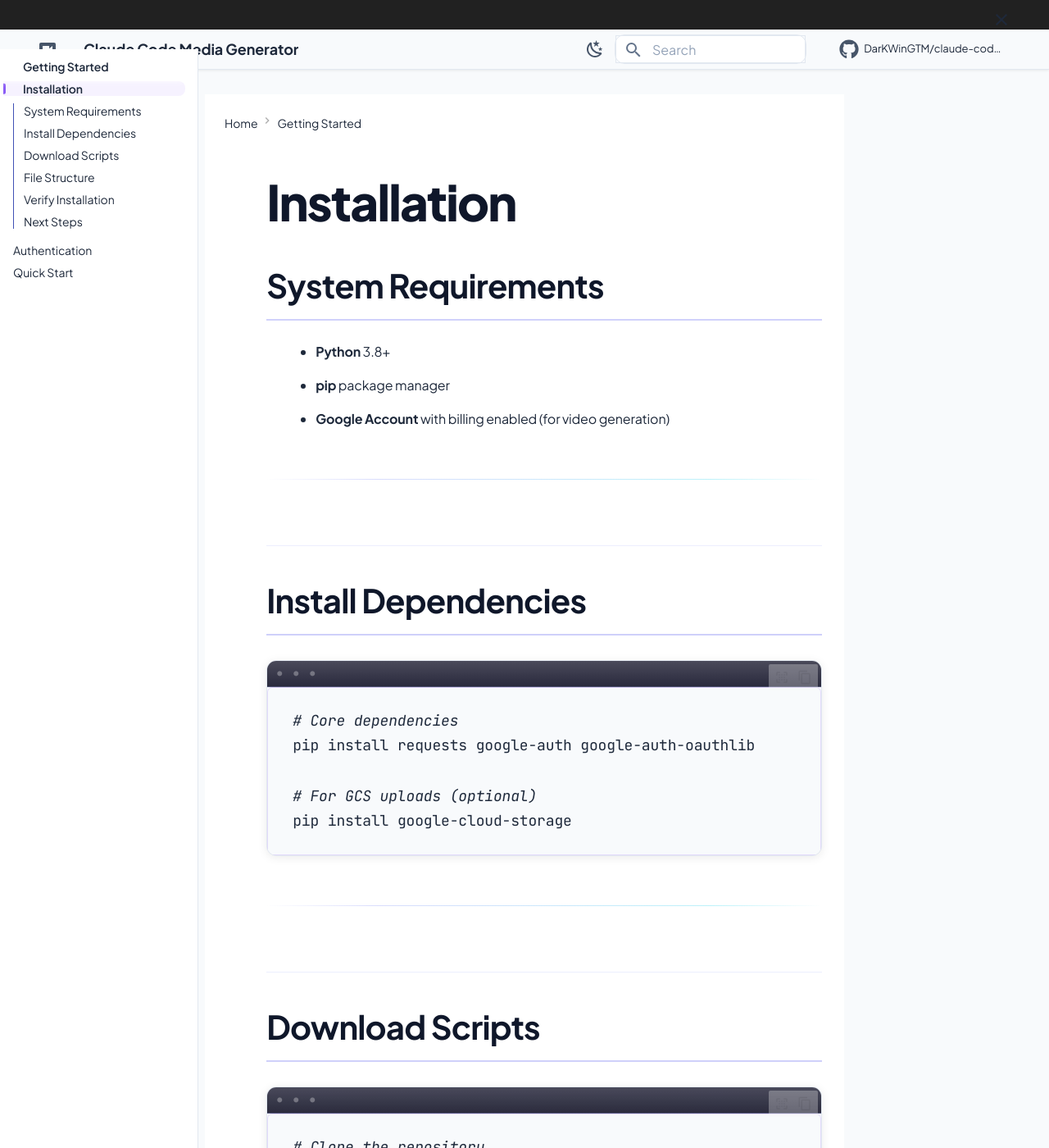
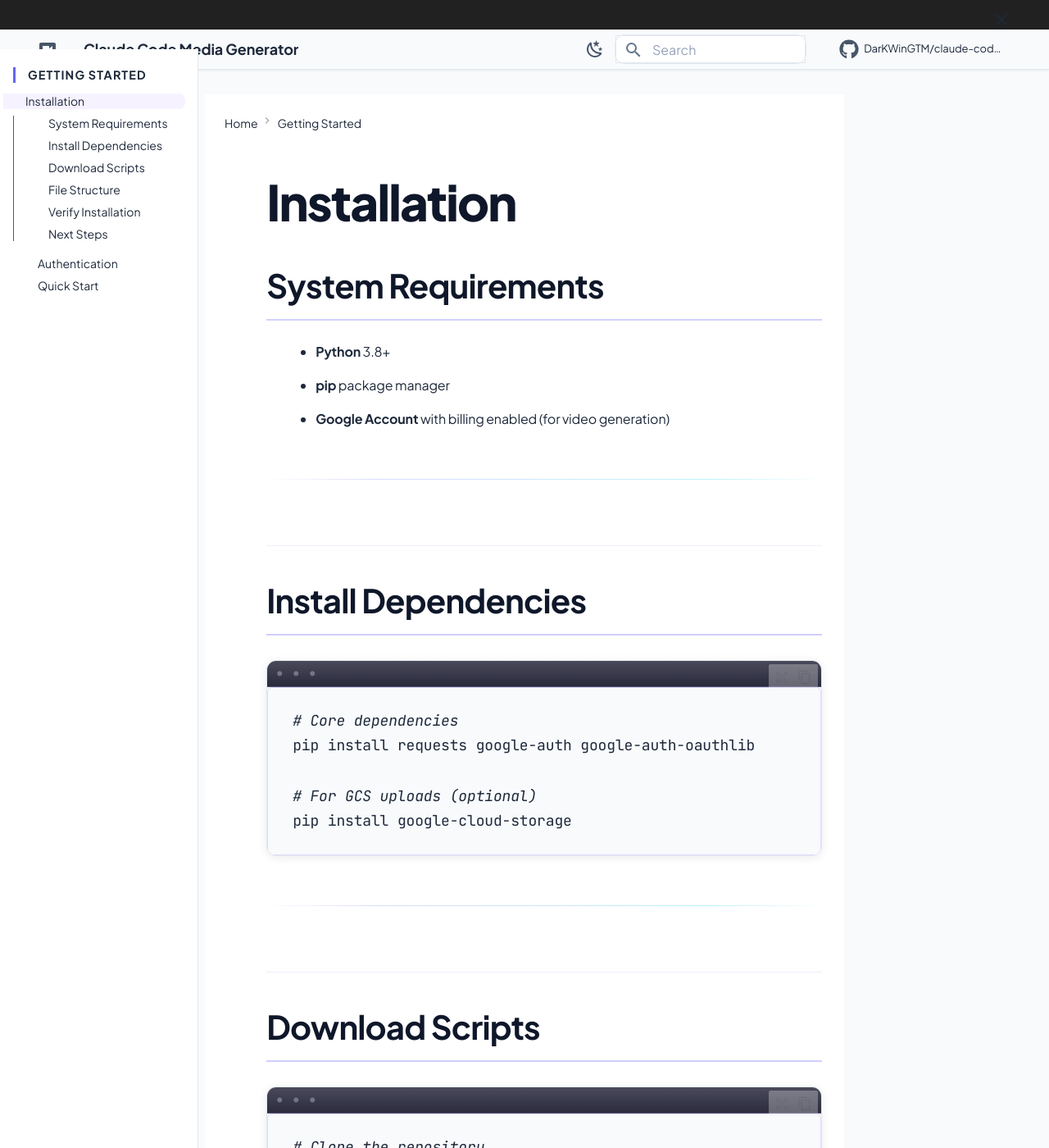
Before and after one commit to DarKWinGTM/claude-code-media-generator, an MkDocs documentation site: the page built from docs/getting-started/installation.md, in a window 1280 px wide and 1400 px high. Shown: the whole window at 82% size. Built offline with MkDocs 1.6.1 and Material for MkDocs 9.7.7, drawn with Linux system fonts in a browser that asks for light colours; comment, search, counter and statistics services are not loaded.

Commit message:
CSS v1.8.3: Prominent Sidebar Headers + Explicit Button ::after Reset
Changes:
- v1.8.2: Prominent sidebar section headers (uppercase, bold, accent border)
- v1.8.3: Explicit .md-button::after/::before reset with display/content: none
- Fix underline animation selector to exclude .md-button, .md-nav__link, etc.

Co-Authored-By: Claude <noreply@anthropic.com>

```diff
--- a/docs/stylesheets/extra.css
+++ b/docs/stylesheets/extra.css
@@ -1,7 +1,7 @@
 /* ===========================================
    Claude Code Media Generator - 2026 Design
    Glassmorphism + Gradient + Bento Grid
-   v1.8.1 - Fix Sidebar Top Position to Match Header
+   v1.8.3 - Explicit Button ::after Reset
    =========================================== */
 
 /* ===== Google Fonts Import ===== */
@@ -196,6 +196,51 @@ body, .md-typeset {
 .md-sidebar {
   background: rgba(15, 15, 25, 0.4);
   backdrop-filter: var(--glass-blur);
+}
+
+/* v1.8.2: Prominent Section Headers in Sidebar */
+.md-nav--primary > .md-nav__list > .md-nav__item > .md-nav__link,
+.md-nav--primary > .md-nav__list > .md-nav__item > label {
+  font-weight: 700 !important;
+  font-size: 0.72rem !important;
+  text-transform: uppercase !important;
+  letter-spacing: 0.08em !important;
+  color: var(--color-primary) !important;
+  border-left: 3px solid var(--color-secondary) !important;
+  padding-left: 0.75rem !important;
+  margin-left: 0 !important;
+  margin-top: 0.5rem !important;
+  margin-bottom: 0.25rem !important;
+  transition: all 0.3s ease !important;
+}
+
+.md-nav--primary > .md-nav__list > .md-nav__item > .md-nav__link:hover,
+.md-nav--primary > .md-nav__list > .md-nav__item > label:hover {
+  color: var(--color-secondary) !important;
+  border-left-color: var(--color-primary) !important;
+  background: rgba(99, 102, 241, 0.1) !important;
+  padding-left: 1rem !important;
+}
+
+/* Sub-items remain normal */
+.md-nav--primary .md-nav__item .md-nav__item .md-nav__link {
+  font-weight: 400 !important;
+  font-size: 0.7rem !important;
+  text-transform: none !important;
+  letter-spacing: normal !important;
+  border-left: none !important;
+  padding-left: 1.5rem !important;
+  color: var(--md-default-fg-color--light) !important;
+}
+
+.md-nav--primary .md-nav__item .md-nav__item .md-nav__link:hover {
+  color: var(--color-secondary) !important;
+  background: rgba(99, 102, 241, 0.05) !important;
+}
+
+.md-nav--primary .md-nav__item .md-nav__item .md-nav__link--active {
+  color: var(--color-primary) !important;
+  font-weight: 600 !important;
 }
 
 .md-nav__link:hover {
@@ -469,6 +514,16 @@ body, .md-typeset {
   height: var(--btn-height-lg);
   text-transform: none;
   letter-spacing: 0;
+  position: relative;
+}
+
+/* v1.8.3: Explicitly disable underline animation for buttons */
+.md-button::after,
+.md-button::before {
+  display: none !important;
+  content: none !important;
+  width: 0 !important;
+  height: 0 !important;
 }
 
 .md-button--primary {
@@ -729,7 +784,7 @@ body, .md-typeset {
   text-shadow: 0 0 15px var(--color-glow-cyan);
 }
 
-.md-typeset a::after {
+.md-typeset a:not(.md-button):not(.md-nav__link):not(.md-tabs__link):not(.headerlink)::after {
   content: '';
   position: absolute;
   bottom: -2px;
@@ -740,7 +795,7 @@ body, .md-typeset {
   transition: width 0.3s ease;
 }
 
-.md-typeset a:hover::after {
+.md-typeset a:not(.md-button):not(.md-nav__link):not(.md-tabs__link):not(.headerlink):hover::after {
   width: 100%;
 }
 
@@ -2282,6 +2337,43 @@ a, button, input, .md-nav__link, .md-tabs__link {
 [data-md-color-scheme="default"] .md-nav__item--active > .md-nav__link {
   color: #6366F1 !important;
   font-weight: 600 !important;
+}
+
+/* v1.8.2: Light Mode Prominent Section Headers */
+[data-md-color-scheme="default"] .md-nav--primary > .md-nav__list > .md-nav__item > .md-nav__link,
+[data-md-color-scheme="default"] .md-nav--primary > .md-nav__list > .md-nav__item > label {
+  font-weight: 700 !important;
+  font-size: 0.72rem !important;
+  text-transform: uppercase !important;
+  letter-spacing: 0.08em !important;
+  color: #4F46E5 !important;
+  border-left: 3px solid #6366F1 !important;
+  padding-left: 0.75rem !important;
+  margin-top: 0.5rem !important;
+  margin-bottom: 0.25rem !important;
+}
+
+[data-md-color-scheme="default"] .md-nav--primary > .md-nav__list > .md-nav__item > .md-nav__link:hover,
+[data-md-color-scheme="default"] .md-nav--primary > .md-nav__list > .md-nav__item > label:hover {
+  color: #3730A3 !important;
+  border-left-color: #4F46E5 !important;
+  background: rgba(99, 102, 241, 0.08) !important;
+  padding-left: 1rem !important;
+}
+
+[data-md-color-scheme="default"] .md-nav--primary .md-nav__item .md-nav__item .md-nav__link {
+  font-weight: 400 !important;
+  font-size: 0.7rem !important;
+  text-transform: none !important;
+  letter-spacing: normal !important;
+  border-left: none !important;
+  padding-left: 1.5rem !important;
+  color: #475569 !important;
+}
+
+[data-md-color-scheme="default"] .md-nav--primary .md-nav__item .md-nav__item .md-nav__link:hover {
+  color: #6366F1 !important;
+  background: rgba(99, 102, 241, 0.05) !important;
 }
 
 /* --- Search - Light Mode --- */
```
